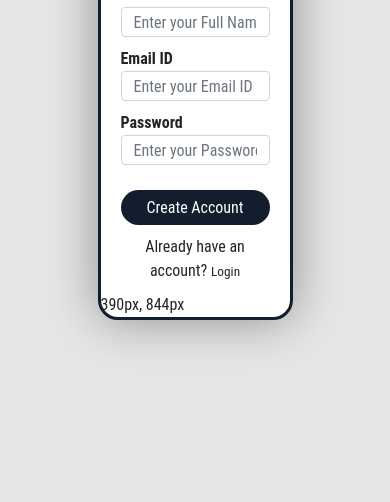
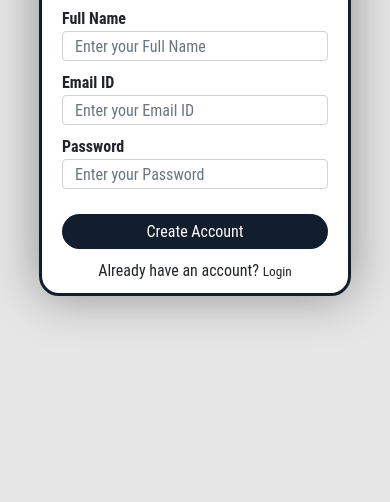
Before and after one commit to alanbiju-mwttech/Html-CSS, a plain HTML site: page assets/HTML/signup.html in a window 390 px wide. Shown: the part 342-844 px from the top of the page. Drawn offline with nearby package versions, Linux system fonts and the light colour scheme.

Commit message:
Fixed Screen Size

```diff
--- a/assets/CSS/login.css
+++ b/assets/CSS/login.css
@@ -75,7 +75,6 @@ body {
     margin: 0 10px 0px 10px;
 }
 
-
 /*Sign up*/
 .message{
     font-size: small;
@@ -87,3 +86,9 @@ body {
         width: 50%;
     }
 }
+
+@media (max-width:550px) {
+    .login{
+        width: 80%;
+    }
+}
--- a/assets/HTML/signup.html
+++ b/assets/HTML/signup.html
@@ -47,7 +47,6 @@
                             <p>Already have an account? <a href="login.html">Login</a></p>
                      </div>
               </div>
-                     <div id="size"></div>
        </div>
 
        <script src="../JS/main.js"></script>
--- a/assets/JS/signup.js
+++ b/assets/JS/signup.js
@@ -12,9 +12,6 @@ let user = {
         Password: "Albert@123"
     }
 };
-
-console.log("Available Screen Width: " + window.innerWidth + " pixels");
-console.log("Available Screen Height: " + window.innerHeight + " pixels");
 
 function exist(form_username) {
     return Object.values(user).some(u => form_username === u.UserName);
@@ -109,7 +106,3 @@ document.addEventListener('DOMContentLoaded', function () {
         }
     });
 })
-
-const size = document.getElementById('size')
-
-size.innerText = `${window.innerWidth}px, ${window.innerHeight}px`;
```
Lines whose indentation alone changed are shown as unchanged.
